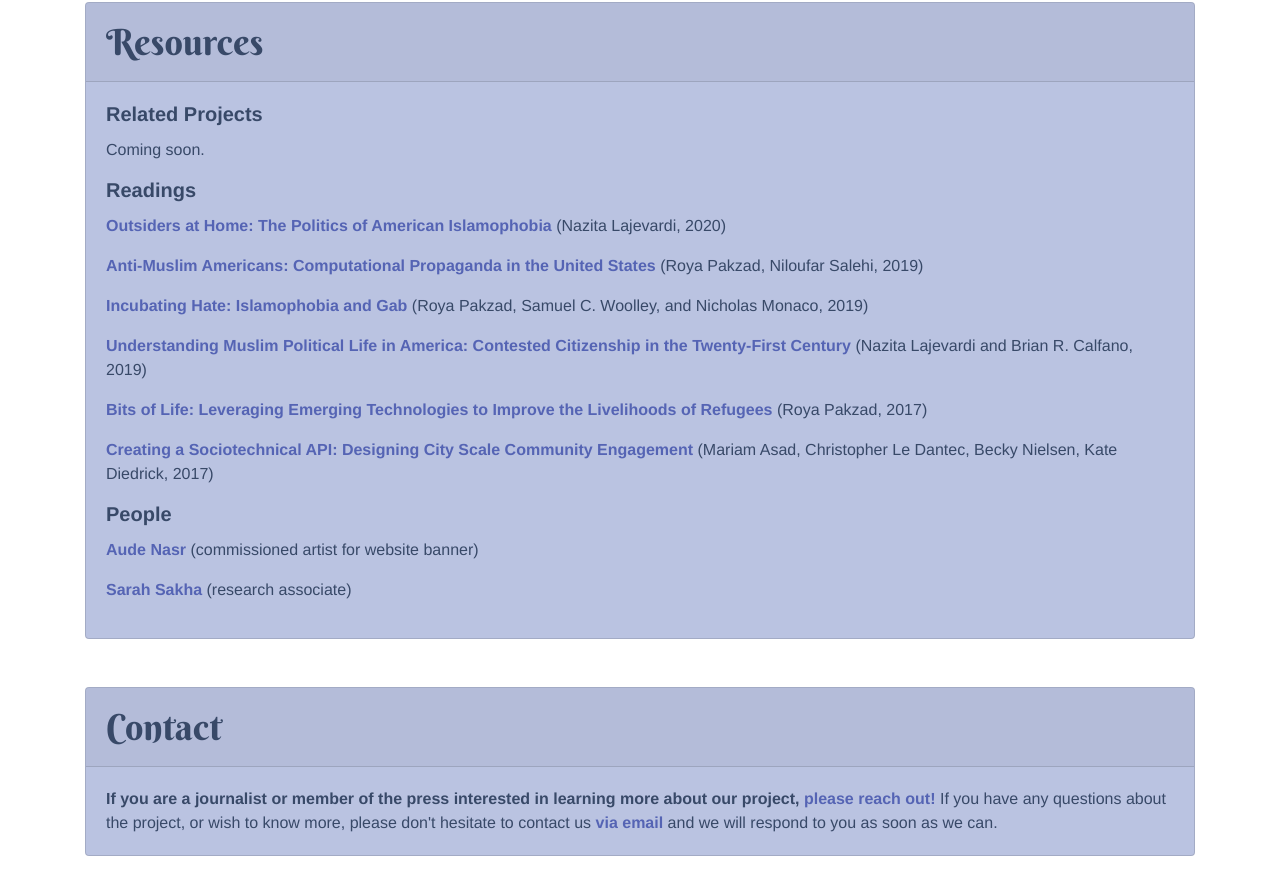
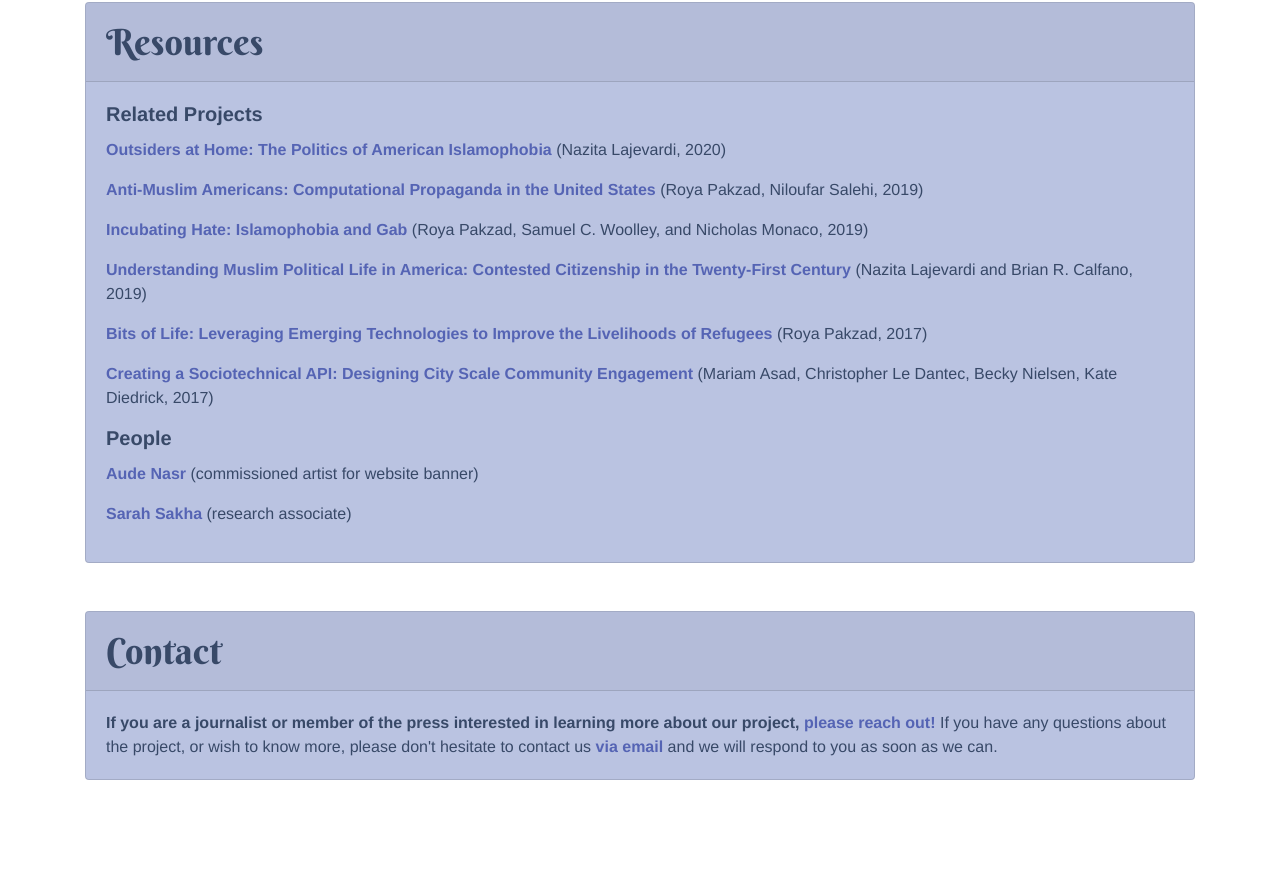
Before and after one commit to ourmuslimvoices/site2, a plain HTML site: page index.html in a window 1280 px wide. Shown: the part 2019-2913 px from the top of the page. After the commit the page ends 2847 px from the top, so only its background shows below. Drawn offline with nearby package versions, Linux system fonts and the light colour scheme.

Commit message:
Update index.html

```diff
--- a/index.html
+++ b/index.html
@@ -63,7 +63,6 @@
         <a class="nav-link dropdown-toggle" href="#" id="dropdown01" data-toggle="dropdown" aria-haspopup="true" aria-expanded="false">Resources</a>
         <div class="dropdown-menu" aria-labelledby="dropdown01">
           <a class="dropdown-item" href="#resourceprojects">Projects</a>
-          <a class="dropdown-item" href="#resourcereadings">Readings</a>
           <a class="dropdown-item" href="#resourcefolks">People</a>
         </div>
       </li>
@@ -134,11 +133,7 @@
   <div class="card-body">
 
       <h5 class="card-title" id="resourceprojects">Related Projects</h5>
-      <p class="card-text">Coming soon.</p>
-
-      <h5 class="card-title" id="resourcereadings">Readings</h5>
-
-      <p><a href="https://www.cambridge.org/core/books/outsiders-at-home/9B6C61DDC2158E36229F3E57BF5F8352" target="_blank">Outsiders at Home: The Politics of American Islamophobia</a> (Nazita Lajevardi, 2020)</p>
+      <p class="card-text"><a href="https://www.cambridge.org/core/books/outsiders-at-home/9B6C61DDC2158E36229F3E57BF5F8352" target="_blank">Outsiders at Home: The Politics of American Islamophobia</a> (Nazita Lajevardi, 2020)</p>
 
       <p><a href="http://www.iftf.org/fileadmin/user_upload/downloads/ourwork/IFTF_Anti-Muslim_comp.prop_W_05.07.19.pdf" target="_blank">Anti-Muslim Americans: Computational Propaganda in the United States</a> (Roya Pakzad, Niloufar Salehi, 2019)</p>
 
```
